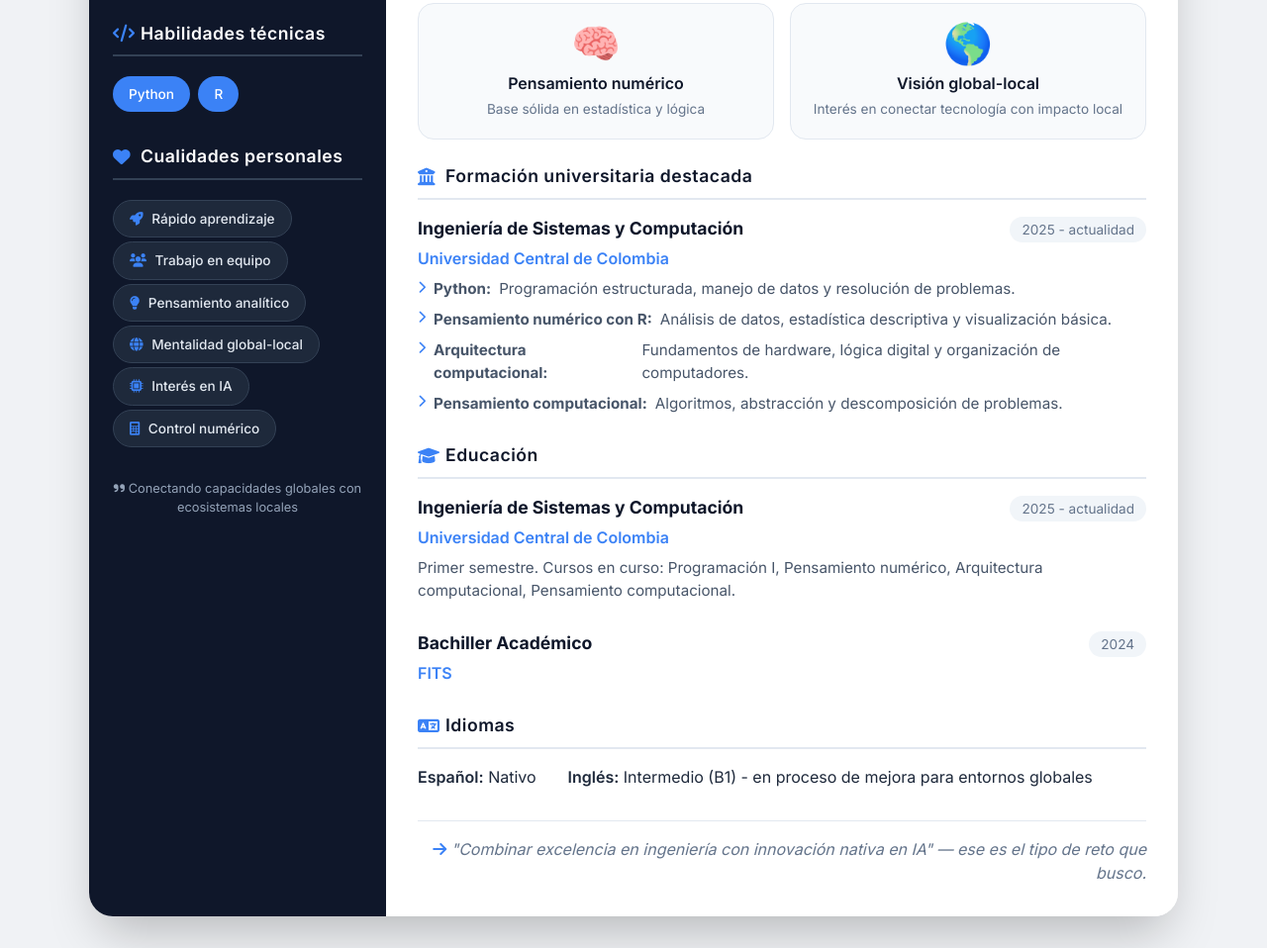
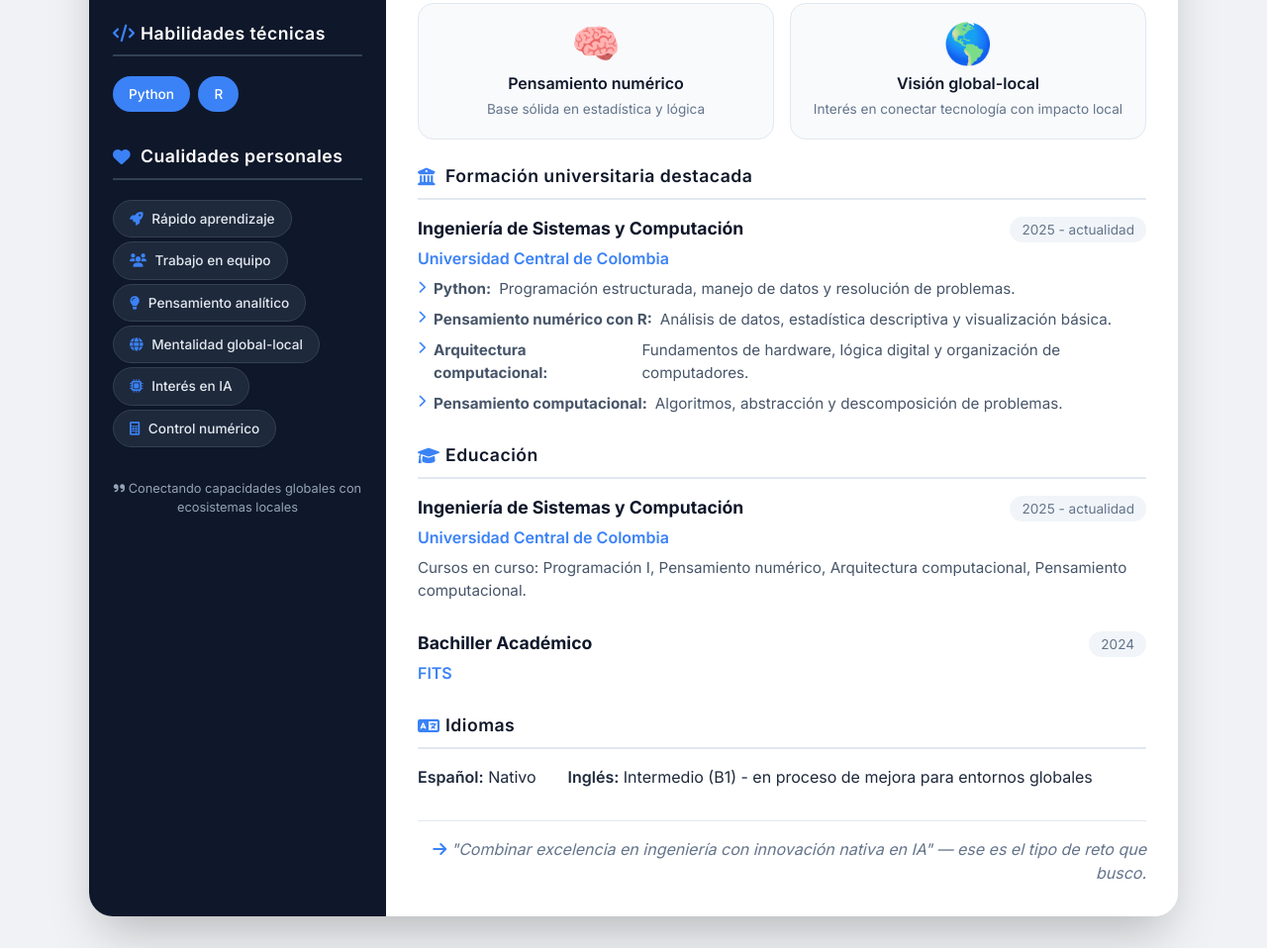
Before and after one commit to v-important/Hoja-de-vida, a plain HTML site: page index.html in a window 1280 px wide. Shown: the part 531-1489 px from the top of the page at 99% size. Drawn offline with Linux system fonts and the light colour scheme.

Commit message:
Update index.html

```diff
--- a/index.html
+++ b/index.html
@@ -392,7 +392,7 @@
                 </div>
                 <div class="item-subtitle">Universidad Central de Colombia</div>
                 <div class="item-description">
-                    Primer semestre. Cursos en curso: Programación I, Pensamiento numérico, Arquitectura computacional, Pensamiento computacional.
+                    Cursos en curso: Programación I, Pensamiento numérico, Arquitectura computacional, Pensamiento computacional.
                 </div>
             </div>
             <div class="education-item">
```
